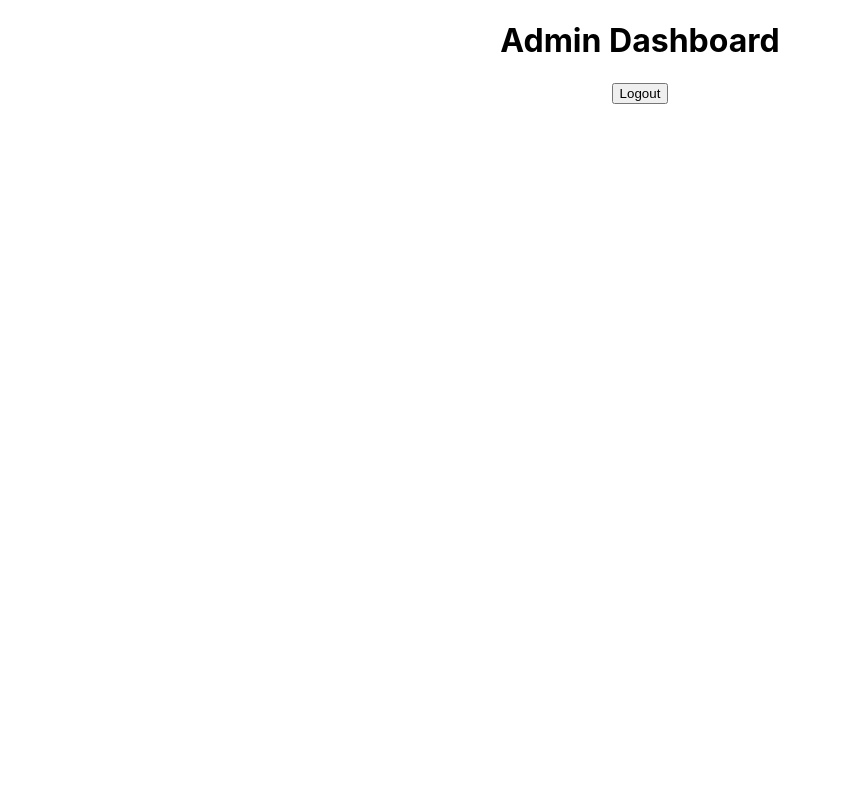
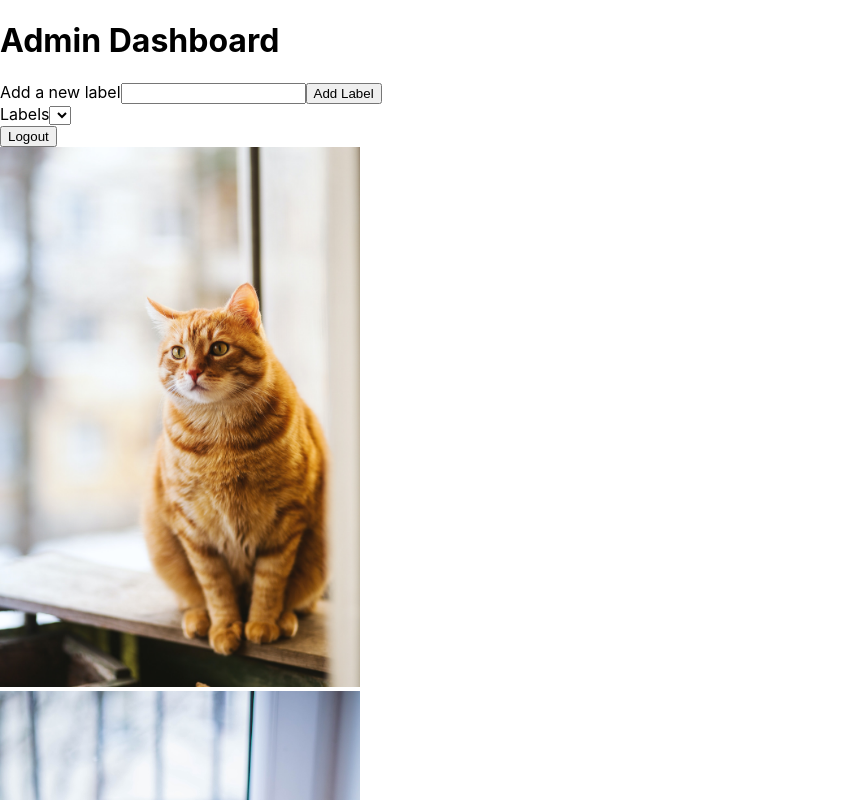
Before and after one commit to aniruddhakj/spa_react, a React (Create React App) app in the folder spa/: page /admin in a window 1280 px wide. Shown: the top 800 px of the page, without its empty margins (0-841 px from the left). Built offline with nearby package versions, Linux system fonts and the light colour scheme.

Commit message:
working logout

```diff
--- a/spa/package.json
+++ b/spa/package.json
@@ -7,6 +7,7 @@
     "@testing-library/react": "^13.4.0",
     "@testing-library/user-event": "^13.5.0",
     "axios": "^1.3.2",
+    "nodemon": "^2.0.20",
     "react": "^18.2.0",
     "react-dom": "^18.2.0",
     "react-router-dom": "^6.8.1",
@@ -15,6 +16,7 @@
   },
   "scripts": {
     "start": "react-scripts start",
+    "dev": "nodemon index.js",
     "build": "react-scripts build",
     "test": "react-scripts test",
     "eject": "react-scripts eject"
--- a/spa/src/App.js
+++ b/spa/src/App.js
@@ -5,18 +5,17 @@ import UserDashboard from './components/UserDashboard';
 import AdminDashboard from './components/AdminDashboard';
 import { BrowserRouter as Router, Routes, Route } from 'react-router-dom';
 
-// Switch is replaced by Routes
+// set default path to login
 class App extends Component {
 	render() {
 		return (
 			<Router>
-		<div className="App">
 				<Routes>
 					<Route path="/" element={<Login />} />
+					<Route path='/login' element={<Login />}/>
 					<Route path="/user" element={<UserDashboard />} />
 					<Route path="/admin" element={<AdminDashboard />} />
 				</Routes>
-		</div>
 			</Router>
 		);
 	}
--- a/spa/src/Components/AdminDashboard.jsx
+++ b/spa/src/Components/AdminDashboard.jsx
@@ -1,11 +1,61 @@
-import React, { Component, useState } from 'react';
+/*
+    This component is the main dashboard for the admin user. It has the following requirements:
+    1. Admin can create new labels.
+    2. These labels are available to the user to assign to the images.
+*/
+
+import React, { Component } from 'react';
 import { Navigate } from 'react-router-dom';
 
 class AdminDashboard extends Component {
-    // check loggedIn state and set it to false on logout
     state = {
-        logout: false
-    };
+        logout: false,
+        labels: [],
+        newLabel: ''
+    }
+    // save the labels somewhere so that they are available to the user
+
+    // add a new method to get the labels from localStorage
+    getLabels = () => {
+        const labels = JSON.parse(localStorage.getItem('labels'));
+        if (labels) {
+            this.setState({ labels });
+        }
+    }
+
+    // add a new method to import all the images from the src/images folder
+    importAll(r) {
+        let images = {};
+        r.keys().forEach((item, index) => { images[item.replace('./', '')] = r(item); });
+        return images
+    }
+
+    componentDidMount() {
+        const images = this.importAll(require.context('../../src/images', false, /\.(jpg)$/));
+        // add the images to the images array from the src/images folder
+        // set state in response to the images array
+        // in the url property, set the path to the image
+        this.setState({
+            images: Object.keys(images).map((image) => {
+                return { id: image, url: images[image], label: null };
+            })
+        })
+    }
+
+    // admin can create new labels
+    // add a new method to handle the change in the input field
+    handleNewLabelChange = (event) => {
+        this.setState({ newLabel: event.target.value });
+    }
+
+    // add a new method to handle the click on the add label button
+    handleNewLabelClick = () => {
+        const { labels, newLabel } = this.state;
+        // add the new label to the labels array
+        this.setState({ labels: [...labels, newLabel], newLabel: '' });
+        // update localStorage
+        localStorage.setItem('labels', JSON.stringify([...labels, newLabel]));
+    }
 
     handleLogout = () => {
         localStorage.removeItem('user');
@@ -14,17 +64,76 @@ class AdminDashboard extends Component {
 
 
     render() {
-        const { logout } = this.state;
+        const { logout, labels, images, newLabel } = this.state;
         if (logout) {
-            return <Navigate to="/" />;
+            return <Navigate to="/" />
         }
         return (
-            <div>
-                <h1>Admin Dashboard</h1>
-                <button onClick={this.handleLogout}>Logout</button>
+            <div className="container">
+                <div className="row">
+                    <div className="col-12">
+                        <h1>Admin Dashboard</h1>
+                        <div className="form-group">
+                            <label htmlFor="newLabel">Add a new label</label>
+                            <input type="text" className="form-control" id="newLabel" value={newLabel} onChange={this.handleNewLabelChange} />
+                            <button className="btn btn-primary" onClick={this.handleNewLabelClick}>Add Label</button>
+                        </div>
+                        <div className="form-group">
+                            <label htmlFor="labels">Labels</label>
+                            <select className="form-control" id="labels">
+                                {labels.map((label) => {
+                                    return <option key={label}>{label}</option>
+                                })}
+                            </select>
+                        </div>
+                        {/* <button className="btn btn-primary" onClick={Navigate('/')}>Logout</button> */}
+                        <button className="btn btn-primary" onClick={this.handleLogout}>Logout</button>
+                    </div>
+                </div>
+                <div className="row">
+                    {images && images.map((image) => {
+                        return (
+                            <div className="col-4" key={image.id}>
+                                <img src={image.url} alt={image.id} width={360} className="img-fluid" />
+                            </div>
+                        )
+                    })}
+                </div>
             </div>
         );
     }
 }
 
+
+
+
+
+
+
+// class AdminDashboard extends Component {
+//     // check loggedIn state and set it to false on logout
+//     state = {
+//         logout: false
+//     };
+
+//     handleLogout = () => {
+//         localStorage.removeItem('user');
+//         this.setState({ logout: true });
+//     };
+
+
+//     render() {
+//         const { logout } = this.state;
+//         if (logout) {
+//             return <Navigate to="/" />;
+//         }
+//         return (
+//             <div>
+//                 <h1>Admin Dashboard</h1>
+//                 <button onClick={this.handleLogout}>Logout</button>
+//             </div>
+//         );
+//     }
+// }
+
 export default AdminDashboard;
```
Also changed, not shown: 1 other file (tests, documents, lock files or other folders). Lines whose indentation alone changed are shown as unchanged.
